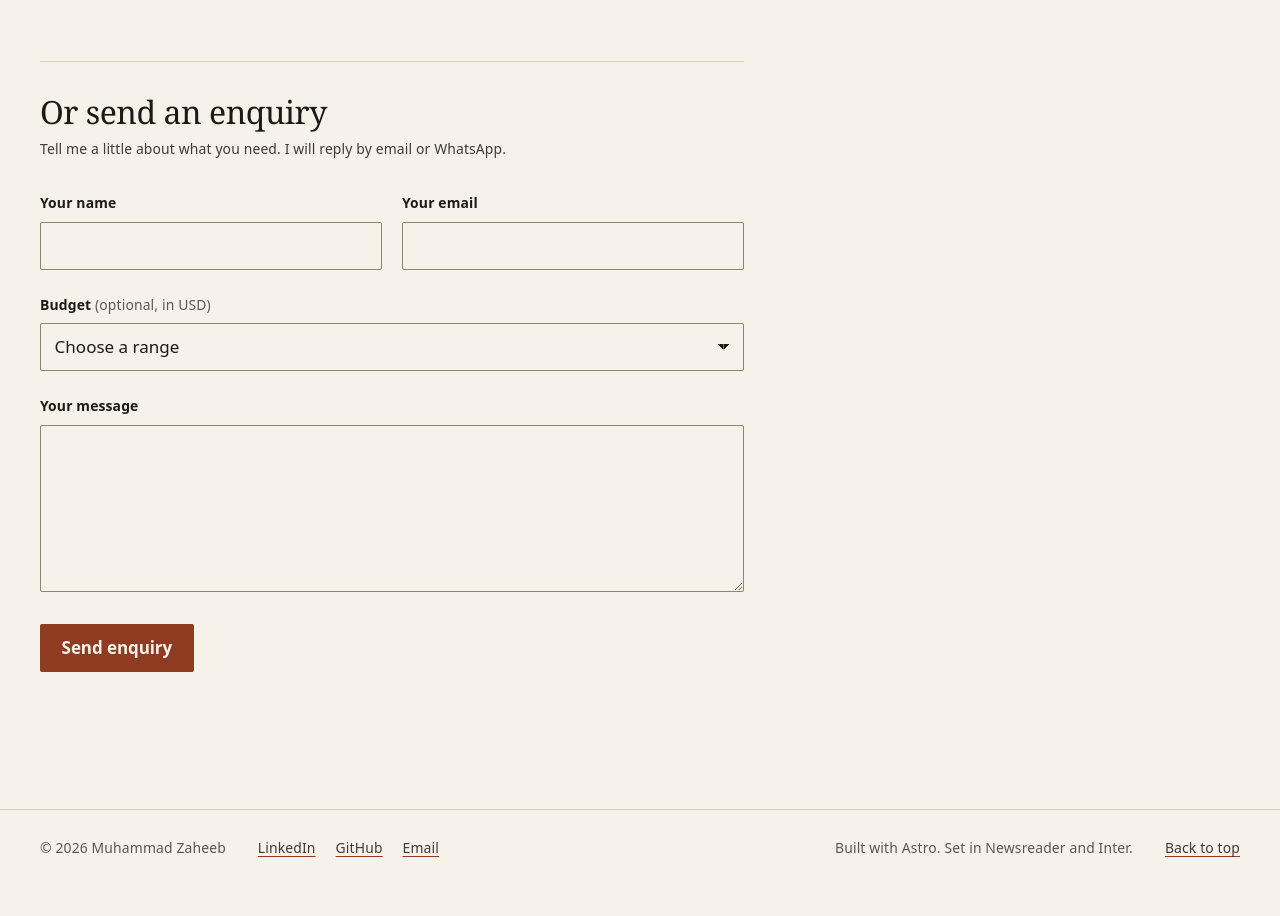
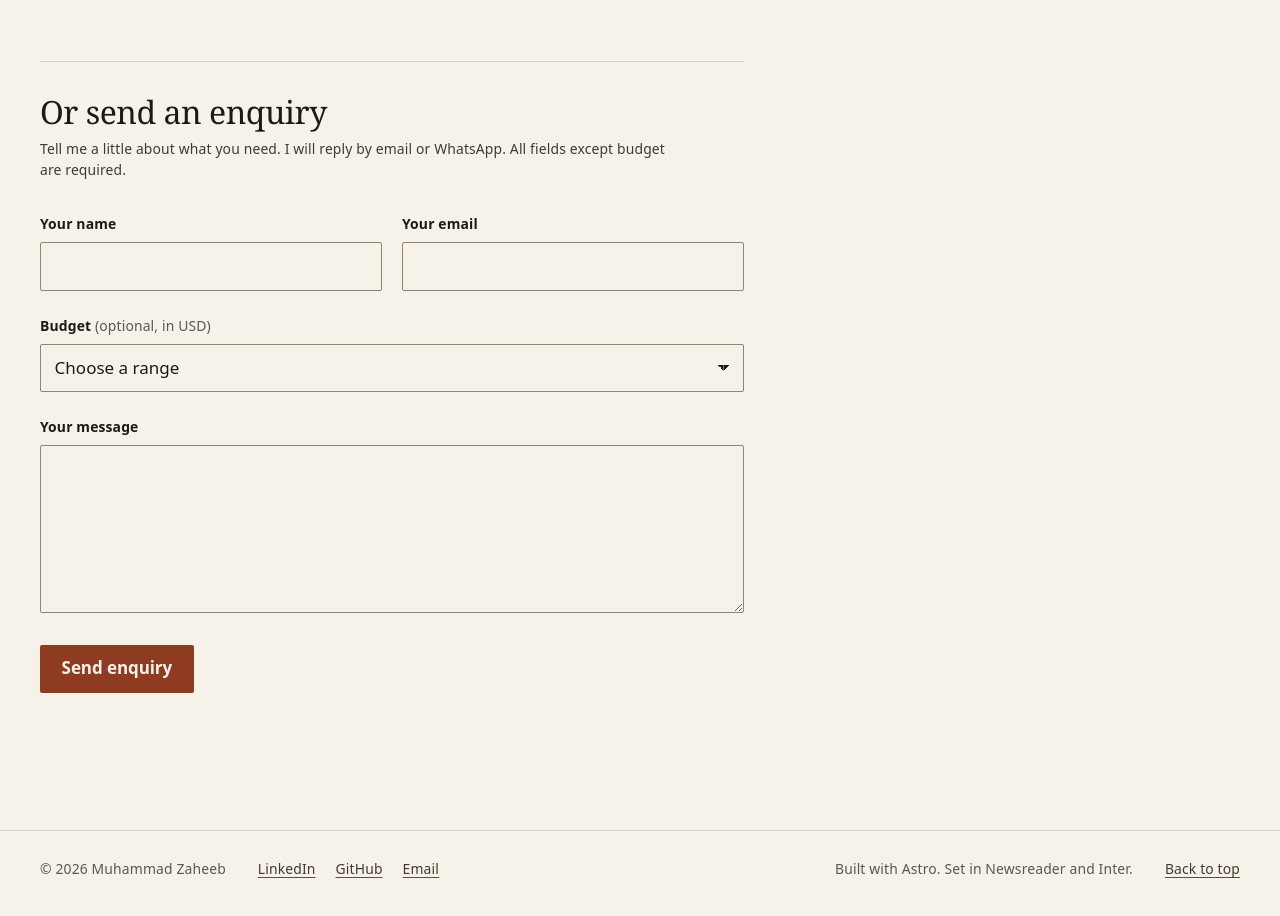
Before and after one commit to Muhammad-Zaheeb/portfolio, an Astro site: page / in a window 1280 px wide. Shown: the part 5940-6856 px from the top of the page. Before the commit the page ends 6835 px from the top, so only its background shows below. Built offline with nearby package versions, Linux system fonts and the light colour scheme; Astro itself is replaced by a stand-in of ours; a web font is replaced by a local one.

Commit message:
State that all fields except budget are required

```diff
--- a/src/components/Contact.astro
+++ b/src/components/Contact.astro
@@ -50,7 +50,7 @@ const headingId = compact ? 'contact-title-compact' : 'contact-title';
 
     <form class="form" action={web3formsEndpoint} method="POST" data-enquiry>
       <h3 class="form-title">Or send an enquiry</h3>
-      <p class="small form-note">Tell me a little about what you need. I will reply by email or WhatsApp.</p>
+      <p class="small form-note">Tell me a little about what you need. I will reply by email or WhatsApp. All fields except budget are required.</p>
 
       <input type="hidden" name="access_key" value={web3formsKey} />
       <input type="hidden" name="subject" value="New enquiry from the portfolio site" />
```
